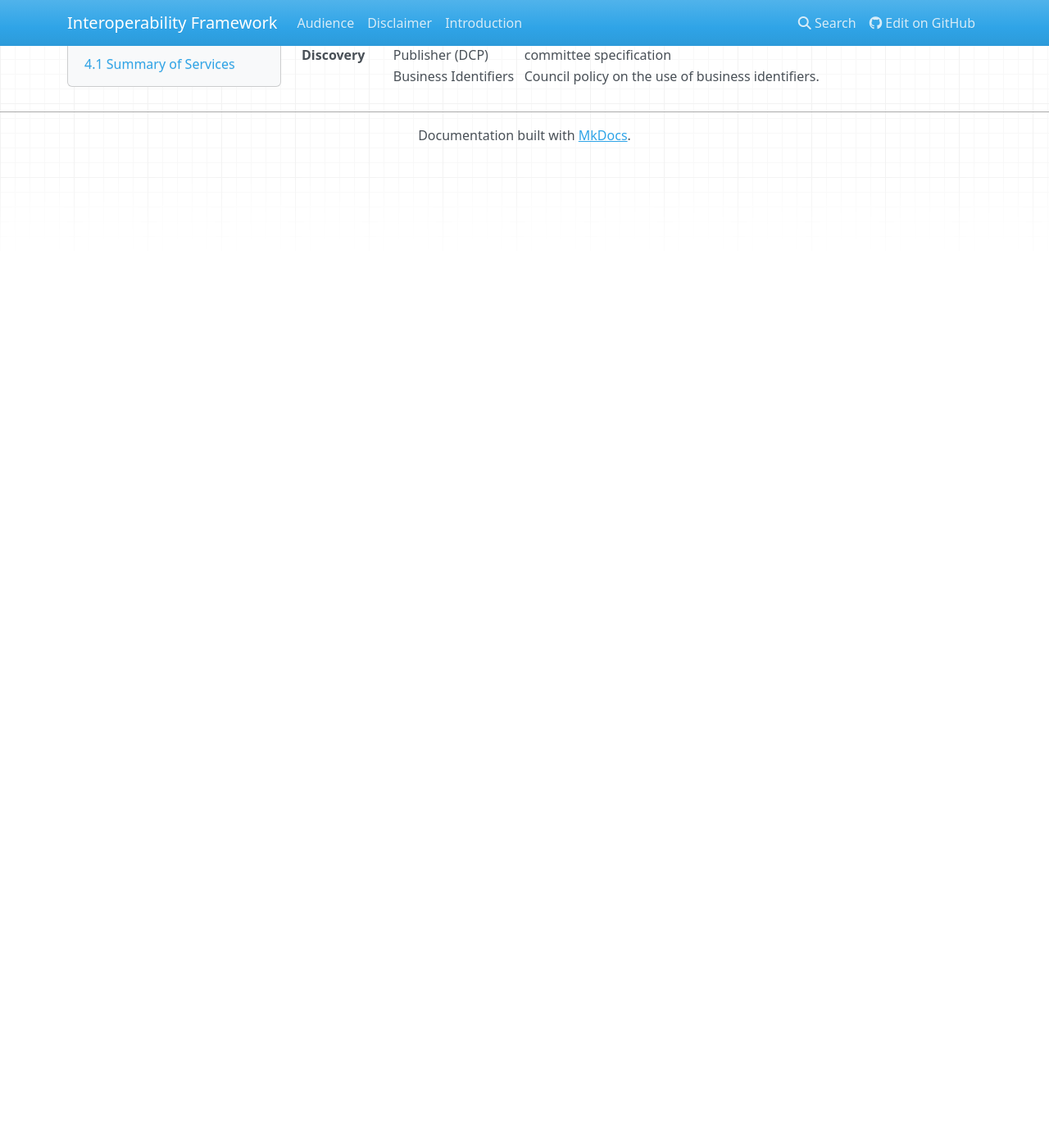
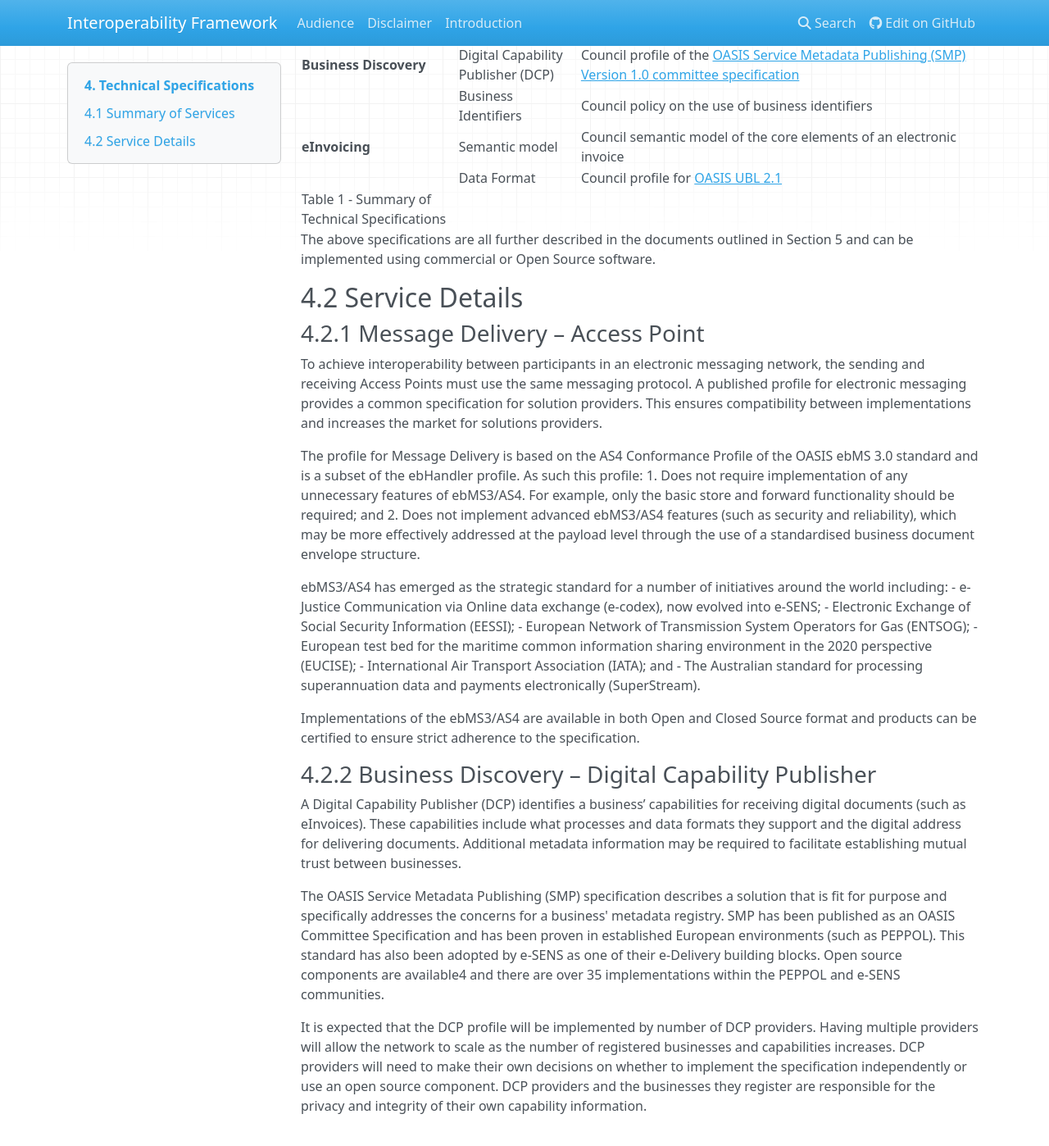
Before and after one commit to Kanwal-ATO/Interoperability-Framework, an MkDocs documentation site: the page built from docs/technicalspecifications.md, in a window 1280 px wide and 1400 px high, scrolled down 439 px. Shown: the whole window at 82% size. Built offline with MkDocs 1.6.1, drawn with Linux system fonts in a browser that asks for light colours; nearby versions of some CDN libraries; old or Windows-style settings are respelled for this version of MkDocs; before the commit the page ends 900 px from its top, so only the background shows below that; some of the changed text lies outside the part shown.

Commit message:
Update technicalspecifications.md

```diff
--- a/docs/technicalspecifications.md
+++ b/docs/technicalspecifications.md
@@ -7,7 +7,41 @@ This chapter provides more information on the technical specifications underpinn
 | | | |
 | --- |------- |--------------- |
 | Service |Component |Key Specifications |
-**Message Delivery** | Access Point | A Council profile of the OASIS version 1.0 of the Applicability Statement 4 (AS4) Profile of the ebXML Messaging Services (ebMS) 3.0 standard – ebMS3 AS.|
-                    | Digital Capability Locator (DCL) | Council profile of the OASIS Business Document Metadata Service Location Version 1.0 (SML) Version 1.0 committee specification.|
-**Business Discovery** |Digital Capability Publisher (DCP)| Council profile of the OASIS Service Metadata Publishing (SMP) Version 1.0 committee specification |
-                      | Business Identifiers| Council policy on the use of business identifiers. |
+**Message Delivery** | Access Point | A Council profile of the [OASIS version 1.0 of the Applicability Statement 4 (AS4) Profile of the ebXML Messaging Services (ebMS) 3.0 standard – ebMS3 AS4](http://docs.oasis-open.org/ebxml-msg/ebms/v3.0/profiles/AS4-profile/v1.0/os/AS4-profile-v1.0-os.html)|
+                    | Digital Capability Locator (DCL) | Council profile of the [OASIS Business Document Metadata Service Location Version 1.0 (SML) Version 1.0 committee specification](http://docs.oasis-open.org/bdxr/BDX-Location/v1.0/cs01/BDX-Location-v1.0-cs01.html)|
+**Business Discovery** |Digital Capability Publisher (DCP)| Council profile of the [OASIS Service Metadata Publishing (SMP) Version 1.0 committee specification](http://docs.oasis-open.org/bdxr/bdx-smp/v1.0/cs01/bdx-smp-v1.0-cs01.html) |
+                      | Business Identifiers| Council policy on the use of business identifiers |
+**eInvoicing** | Semantic model | Council semantic model of the core elements of an electronic invoice  |
+               | Data Format | Council profile for [OASIS UBL 2.1](http://docs.oasis-open.org/ubl/os-UBL-2.1/UBL-2.1.html) |
+Table 1 - Summary of Technical Specifications
+
+The above specifications are all further described in the documents outlined in Section 5 and can be implemented using commercial or Open Source software.
+
+##4.2 Service Details
+
+###4.2.1 Message Delivery – Access Point
+
+To achieve interoperability between participants in an electronic messaging network, the sending and receiving Access Points must use the same messaging protocol. A published profile for electronic messaging provides a common specification for solution providers. This ensures compatibility between implementations and increases the market for solutions providers.
+
+The profile for Message Delivery is based on the AS4 Conformance Profile of the OASIS ebMS 3.0 standard and is a subset of the ebHandler profile. As such this profile:
+ 1. Does not require implementation of any unnecessary features of ebMS3/AS4. For example, only the basic store and forward                 functionality should be required; and
+ 2. Does not implement advanced ebMS3/AS4 features (such as security and reliability), which may be more effectively addressed at the
+    payload level through the use of a standardised business document envelope structure.
+
+ebMS3/AS4 has emerged as the strategic standard for a number of initiatives around the world including:
+ - e-Justice Communication via Online data exchange (e-codex), now evolved into e-SENS;
+ - Electronic Exchange of Social Security Information (EESSI);
+ - European Network of Transmission System Operators for Gas (ENTSOG);
+ - European test bed for the maritime common information sharing environment in the 2020 perspective (EUCISE);
+ - International Air Transport Association (IATA); and
+ - The Australian standard for processing superannuation data and payments electronically (SuperStream).
+
+Implementations of the ebMS3/AS4 are available in both Open and Closed Source format and products can be certified to ensure strict adherence to the specification.
+
+###4.2.2 Business Discovery – Digital Capability Publisher
+
+A Digital Capability Publisher (DCP) identifies a business’ capabilities for receiving digital documents (such as eInvoices). These capabilities include what processes and data formats they support and the digital address for delivering documents. Additional metadata information may be required to facilitate establishing mutual trust between businesses.
+
+The OASIS Service Metadata Publishing (SMP) specification describes a solution that is fit for purpose and specifically addresses the concerns for a business' metadata registry. SMP has been published as an OASIS Committee Specification and has been proven in established European environments (such as PEPPOL). This standard has also been adopted by e-SENS as one of their e-Delivery building blocks. Open source components are available4 and there are over 35 implementations within the PEPPOL and e-SENS communities.
+
+It is expected that the DCP profile will be implemented by number of DCP providers. Having multiple providers will allow the network to scale as the number of registered businesses and capabilities increases. DCP providers will need to make their own decisions on whether to implement the specification independently or use an open source component. DCP providers and the businesses they register are responsible for the privacy and integrity of their own capability information.
```
